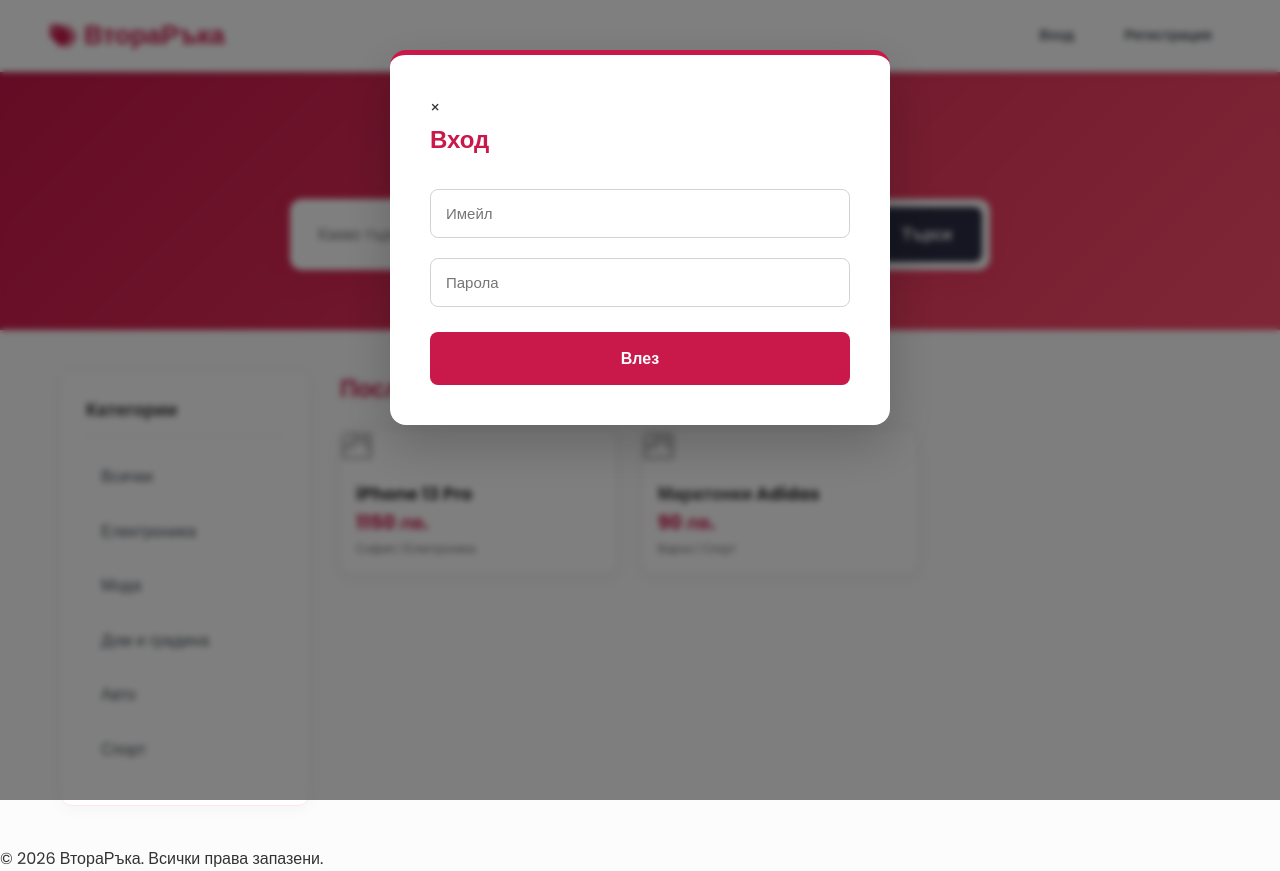
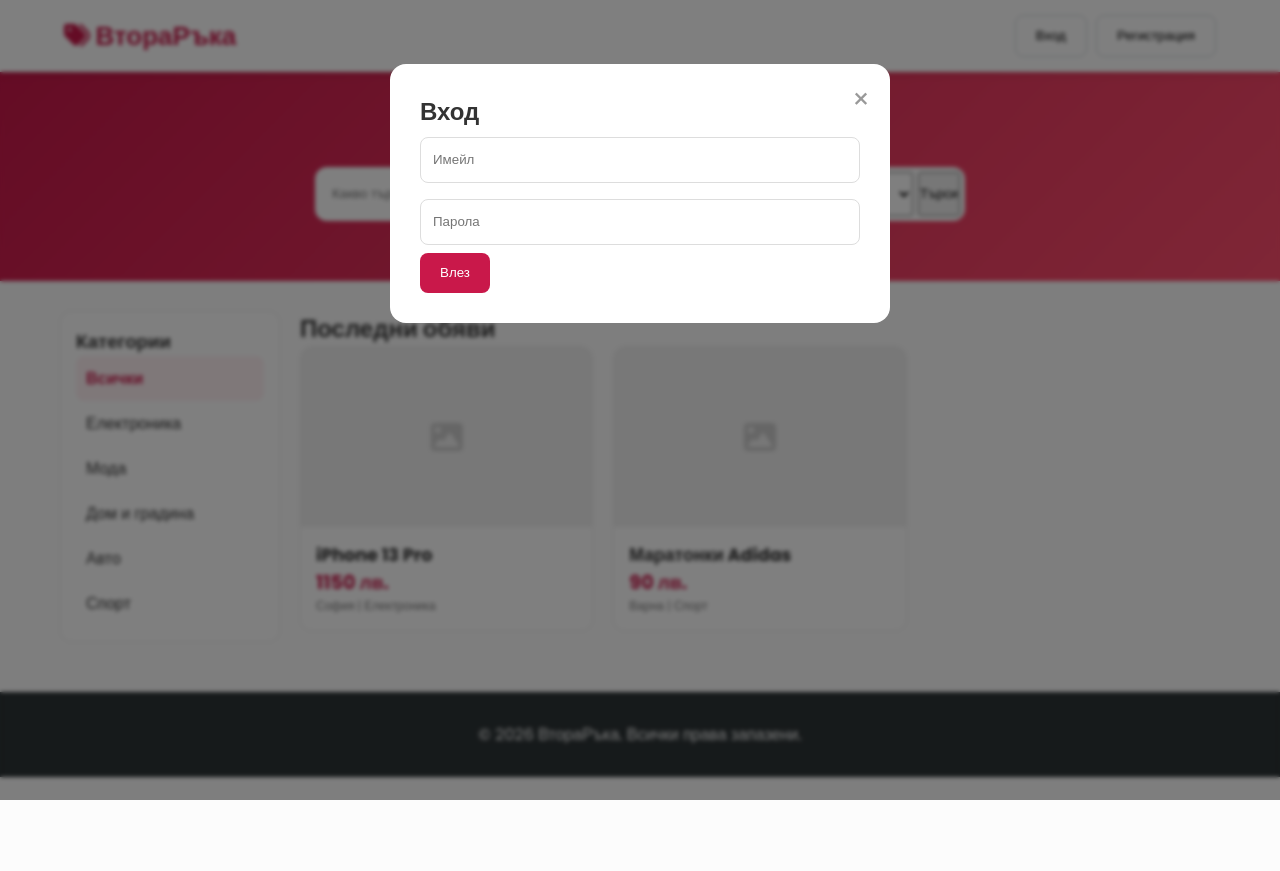
Before and after one commit to Ceco69420/diplomna, a plain HTML site: page frontend/index.html in a window 1280 px wide. Both pictures are taken after a click on the button "Вход". After the commit the page ends 800 px from the top, so only its background shows below. Drawn offline with Linux system fonts and the light colour scheme; no server answers.

Commit message:
Update style.css

```diff
--- a/frontend/style.css
+++ b/frontend/style.css
@@ -1,55 +1,28 @@
 * { margin: 0; padding: 0; box-sizing: border-box; font-family: 'Poppins', sans-serif; }
-body { background-color: #fcfcfc; color: #333; line-height: 1.6; }
+body { background-color: #fcfcfc; color: #333; }
 
-.navbar { background: white; padding: 15px 50px; display: flex; justify-content: space-between; align-items: center; box-shadow: 0 2px 10px rgba(0,0,0,0.05); position: sticky; top: 0; z-index: 1000; }
-.logo { font-size: 26px; font-weight: 700; cursor: pointer; color: #c9184a; display: flex; align-items: center; gap: 8px; }
-.nav-buttons button { margin-left: 10px; padding: 10px 18px; border-radius: 8px; cursor: pointer; font-weight: 600; font-size: 14px; transition: all 0.2s ease; border: none; }
+.navbar { background: white; padding: 15px 5%; display: flex; justify-content: space-between; align-items: center; box-shadow: 0 2px 10px rgba(0,0,0,0.1); position: sticky; top: 0; z-index: 1000; }
+.logo { font-size: 26px; font-weight: 700; color: #c9184a; cursor: pointer; }
+.btn-primary { background: #c9184a; color: white; padding: 10px 20px; border: none; border-radius: 8px; cursor: pointer; transition: 0.3s; }
+.btn-outline { background: white; border: 1px solid #ced4da; padding: 10px 20px; border-radius: 8px; cursor: pointer; margin-left: 5px; }
 
-.btn-outline { background: white; border: 1px solid #ced4da; color: #495057; }
-.btn-outline:hover { background: #fff0f3; border-color: #ffb3c6; color: #c9184a; }
-.btn-primary { background: #c9184a; color: white; }
-.btn-primary:hover { background: #a01a40; }
+.hero-section { background: linear-gradient(135deg, #c9184a, #ff4d6d); color: white; padding: 40px 20px; text-align: center; }
+.search-bar { max-width: 650px; margin: 20px auto; display: flex; background: white; padding: 5px; border-radius: 12px; gap: 5px; }
+.search-bar input { flex: 1; border: none; padding: 12px; outline: none; border-radius: 8px; }
 
-.hero-section { background: linear-gradient(135deg, #c9184a 0%, #ff4d6d 100%); color: white; padding: 60px 20px; text-align: center; }
-.hero-section h1 { font-size: 36px; font-weight: 700; margin-bottom: 10px; }
-.hero-section p { font-size: 18px; font-weight: 300; opacity: 0.9; margin-bottom: 30px; }
+.container { max-width: 1200px; margin: 30px auto; display: flex; gap: 20px; padding: 0 20px; }
+.sidebar { width: 220px; background: white; padding: 15px; border-radius: 12px; border: 1px solid #eee; height: fit-content; }
+.sidebar li { list-style: none; padding: 10px; cursor: pointer; border-radius: 8px; transition: 0.2s; }
+.sidebar li.active { background: #fff0f3; color: #c9184a; font-weight: 600; }
 
-.search-bar { max-width: 700px; margin: 0 auto; display: flex; background: white; padding: 8px; border-radius: 12px; box-shadow: 0 10px 25px rgba(201, 24, 74, 0.15); }
-.search-bar input { flex: 1; border: none; padding: 15px 20px; font-size: 16px; outline: none; border-radius: 8px; }
-.btn-search { background: #2b2d42; color: white; padding: 0 30px; border: none; border-radius: 8px; font-weight: 600; font-size: 16px; cursor: pointer; transition: 0.2s; }
-.btn-search:hover { background: #14151f; }
+.items-grid { display: grid; grid-template-columns: repeat(auto-fill, minmax(260px, 1fr)); gap: 20px; }
+.item-card { background: white; border: 1px solid #eee; border-radius: 12px; overflow: hidden; cursor: pointer; transition: 0.3s; }
+.item-card:hover { transform: translateY(-5px); box-shadow: 0 8px 20px rgba(0,0,0,0.06); }
+.item-img-container { width: 100%; height: 180px; background: #f0f0f0; display: flex; align-items: center; justify-content: center; overflow: hidden; }
+.item-img-container img { width: 100%; height: 100%; object-fit: cover; }
 
-.container { max-width: 1200px; margin: 40px auto; padding: 0 20px; display: flex; gap: 30px; }
-.section-title { font-size: 24px; font-weight: 600; margin-bottom: 20px; color: #c9184a; }
-
-.sidebar { width: 250px; background: white; padding: 25px; border-radius: 12px; height: fit-content; box-shadow: 0 4px 15px rgba(0,0,0,0.03); border: 1px solid #ffe5ec; }
-.sidebar h3 { font-size: 18px; margin-bottom: 15px; color: #333; border-bottom: 2px solid #fff0f3; padding-bottom: 10px; }
-.sidebar ul { list-style: none; }
-.sidebar li { padding: 12px 15px; cursor: pointer; border-radius: 8px; margin-bottom: 5px; color: #495057; font-weight: 500; display: flex; align-items: center; gap: 10px; transition: 0.2s; }
-.sidebar li:hover { background: #fff0f3; color: #c9184a; }
-.sidebar li i { font-size: 18px; width: 20px; text-align: center; }
-
-.items-grid { display: grid; grid-template-columns: repeat(auto-fill, minmax(260px, 1fr)); gap: 25px; }
-.item-card { background: white; border-radius: 12px; overflow: hidden; box-shadow: 0 4px 15px rgba(0,0,0,0.05); cursor: pointer; border: 1px solid #ffe5ec; position: relative; transition: all 0.3s ease; }
-.item-card:hover { transform: translateY(-5px); box-shadow: 0 12px 25px rgba(201, 24, 74, 0.1); border-color: #ffb3c6; }
-.item-img { width: 100%; height: 200px; object-fit: cover; border-bottom: 1px solid #ffe5ec; }
-.item-info { padding: 20px; }
-.item-title { font-size: 18px; font-weight: 600; color: #212529; margin-bottom: 8px; white-space: nowrap; overflow: hidden; text-overflow: ellipsis; }
-.item-price { font-size: 22px; font-weight: 700; color: #c9184a; }
-.item-meta { color: #868e96; font-size: 13px; margin-top: 10px; display: flex; justify-content: space-between; }
-
-.fav-btn { position: absolute; top: 12px; right: 12px; background: rgba(255,255,255,0.9); border: none; border-radius: 50%; width: 38px; height: 38px; cursor: pointer; box-shadow: 0 2px 8px rgba(0,0,0,0.15); display: flex; align-items: center; justify-content: center; transition: 0.2s; z-index: 10; font-size: 18px; color: #adb5bd; }
-.fav-btn:hover { transform: scale(1.1); }
-.fav-btn.active { color: #c9184a; }
-
-.modal { display: none; position: fixed; z-index: 2000; left: 0; top: 0; width: 100%; height: 100%; background: rgba(0,0,0,0.5); backdrop-filter: blur(3px); overflow-y: auto; }
-.modal-content { background: white; margin: 50px auto; padding: 40px; border-radius: 16px; width: 90%; max-width: 500px; box-shadow: 0 20px 50px rgba(0,0,0,0.2); position: relative; border-top: 5px solid #c9184a; }
-.modal-content h2 { margin-bottom: 20px; color: #c9184a; }
-form input, form select, form textarea { width: 100%; padding: 12px 15px; margin: 10px 0; border: 1px solid #ced4da; border-radius: 8px; font-size: 15px; outline: none; transition: border 0.2s; }
-form input:focus, form select:focus, form textarea:focus { border-color: #ff4d6d; }
-form button { width: 100%; padding: 14px; margin-top: 15px; border-radius: 8px; font-size: 16px; font-weight: 600; border: none; cursor: pointer; }
-
-#detailsContent { display: flex; flex-direction: column; }
-.details-img { width: 100%; height: 400px; object-fit: cover; }
-.details-body { padding: 30px; }
-.seller-info { background: #fff0f3; padding: 20px; border-radius: 12px; margin-top: 20px; border: 1px solid #ffb3c6; color: #590d22; }
+.modal { display: none; position: fixed; z-index: 2000; left: 0; top: 0; width: 100%; height: 100%; background: rgba(0,0,0,0.5); backdrop-filter: blur(2px); }
+.modal-content { background: white; margin: 5% auto; padding: 30px; border-radius: 16px; width: 90%; max-width: 500px; position: relative; }
+.close { position: absolute; right: 20px; top: 15px; font-size: 28px; cursor: pointer; color: #999; }
+form input { width: 100%; padding: 12px; margin: 8px 0; border: 1px solid #ddd; border-radius: 8px; outline: none; }
+.site-footer { background: #2d3436; color: white; padding: 30px; text-align: center; margin-top: 50px; }
```
